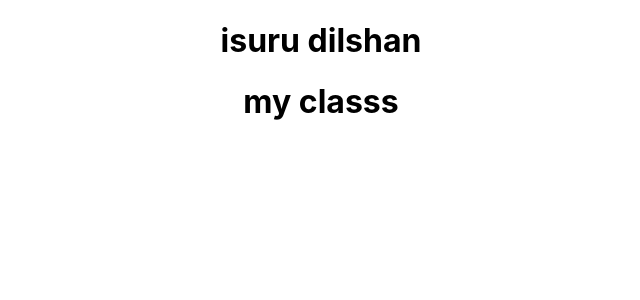
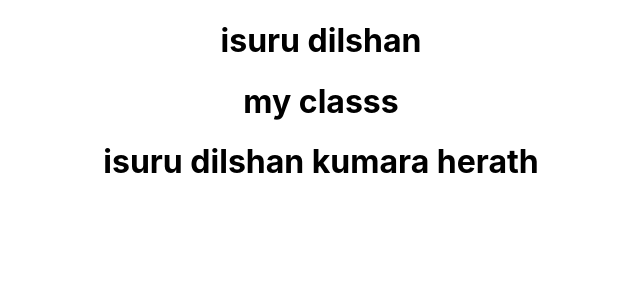
Before and after one commit to isurudilshan101/reactbasic, a React (Create React App) app in the folder react_basic/: page / in a window 1280 px wide. Shown: the top 300 px of the page, without its empty margins (319-959 px from the left). Built offline with nearby package versions, Linux system fonts and the light colour scheme.

Commit message:
comment 2

```diff
--- a/react_basic/src/App.js
+++ b/react_basic/src/App.js
@@ -2,6 +2,7 @@
 import logo from './logo.svg';
 import './App.css';
 import Greet from './component/Greet';
+import Welcome from './component/Welcome';
 
 
 class App extends Component
@@ -11,6 +12,7 @@
       return(
         <div className="App">
           <Greet/>
+          <Welcome/>
         </div>
       );
     }
--- /dev/null
+++ b/react_basic/src/component/Welcome.js
@@ -0,0 +1,10 @@
+import React, {Component} from 'react';
+
+class Welcome extends Component
+{
+    render()
+        {
+            return <h1>isuru dilshan kumara herath</h1>
+        }
+}
+export default Welcome
```
